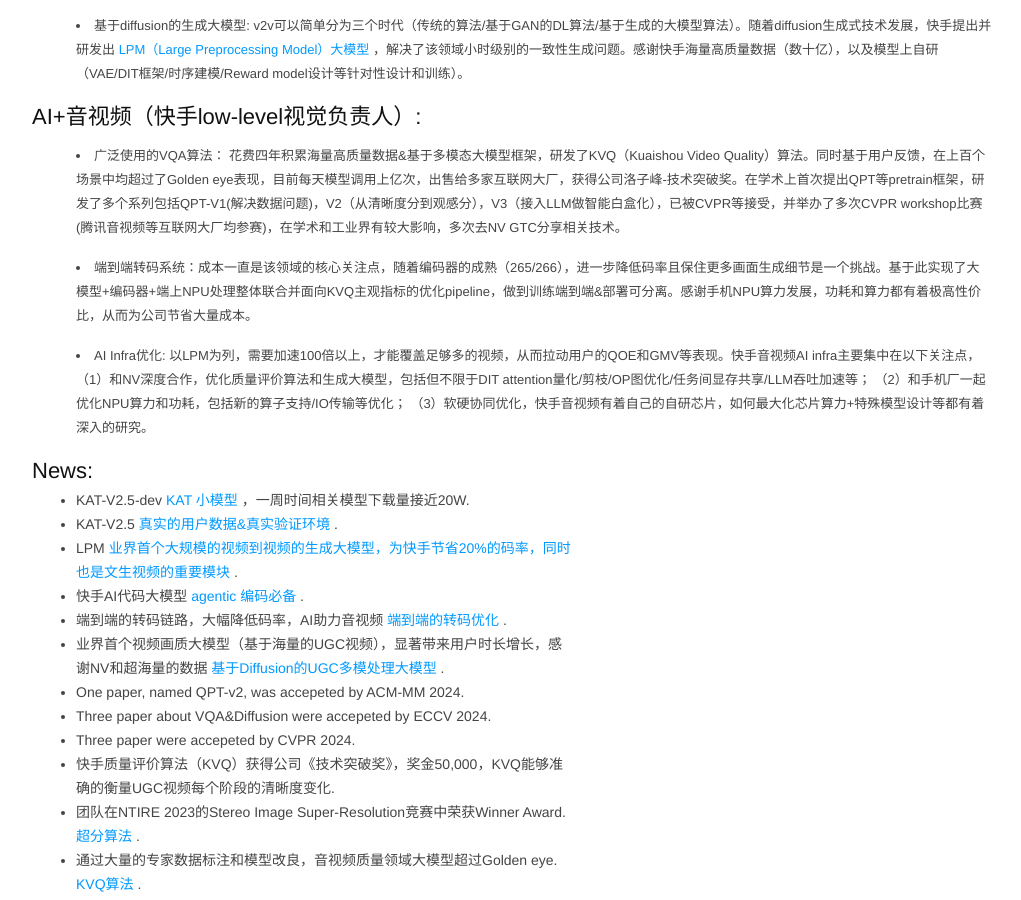
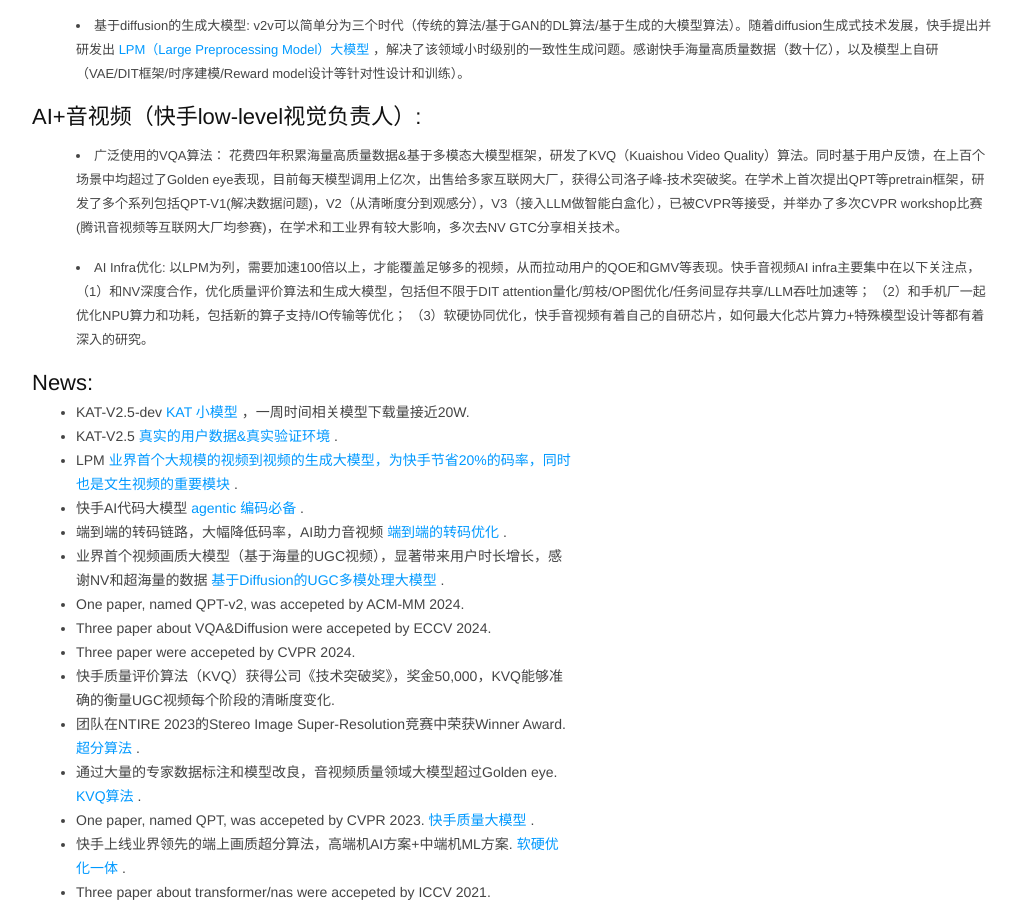
Before and after one commit to msunming/msunming.github.io, a Jekyll site: the page index.html, which Jekyll copies as it is, in a window 1280 px wide and 900 px high, scrolled down 1084 px. Shown: the whole window, without its empty margins (128-1149 px from the left). Built offline with Jekyll 4.4.1, drawn with Linux system fonts in a browser that asks for light colours.

Commit message:
Update index.html

```diff
--- a/index.html
+++ b/index.html
@@ -485,10 +485,6 @@ pre .markdown .emphasis {
 		</p>
 
 		<p>
-	    	<li> 端到端转码系统：成本一直是该领域的核心关注点，随着编码器的成熟（265/266），进一步降低码率且保住更多画面生成细节是一个挑战。基于此实现了大模型+编码器+端上NPU处理整体联合并面向KVQ主观指标的优化pipeline，做到训练端到端&部署可分离。感谢手机NPU算力发展，功耗和算力都有着极高性价比，从而为公司节省大量成本。 </li>
-		</p>
-
-		<p>
 		<li> AI Infra优化: 以LPM为列，需要加速100倍以上，才能覆盖足够多的视频，从而拉动用户的QOE和GMV等表现。快手音视频AI infra主要集中在以下关注点，（1）和NV深度合作，优化质量评价算法和生成大模型，包括但不限于DIT attention量化/剪枝/OP图优化/任务间显存共享/LLM吞吐加速等； （2）和手机厂一起优化NPU算力和功耗，包括新的算子支持/IO传输等优化； （3）软硬协同优化，快手音视频有着自己的自研芯片，如何最大化芯片算力+特殊模型设计等都有着深入的研究。</li>
 		</p>
 
```
